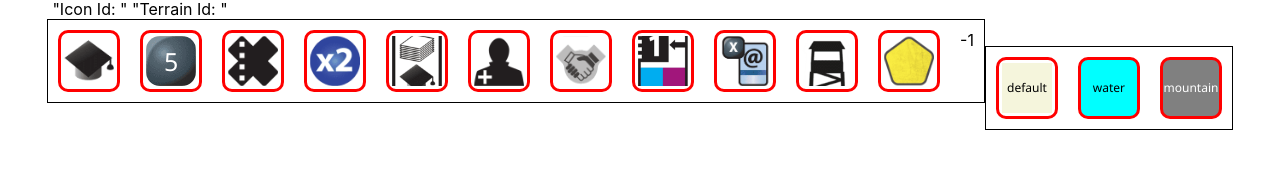
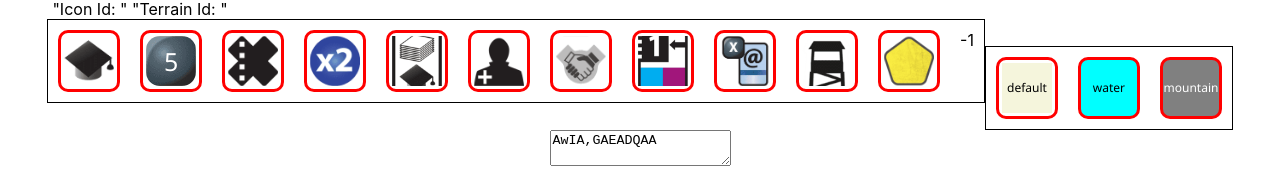
Before and after one commit to elainez98/arknova-map-maker-tsx, a React (Create React App) app: page / in a window 1280 px wide. Shown: the part 635-805 px from the top of the page. Built offline with nearby package versions, Linux system fonts and the light colour scheme.

Commit message:
Add textarea to display searchParams

```diff
--- a/package.json
+++ b/package.json
@@ -14,6 +14,7 @@
     "react": "^18.2.0",
     "react-dom": "^18.2.0",
     "react-hexagon": "^1.1.3",
+    "react-router-dom": "^6.22.0",
     "react-scripts": "^5.0.1",
     "typescript": "^4.9.5",
     "web-vitals": "^2.1.4"
--- a/src/App.tsx
+++ b/src/App.tsx
@@ -1,25 +1,34 @@
 import './App.css';
 
-import Bonus from './components/Bonus';
-import { Terrain, TerrainMap } from './Model/terrain';
-import React, { useState } from 'react';
-import './App.css';
-import HexagonGrid from './components/HexagonGrid';
+import { BrushSelection, BrushSelectionContext } from './context';
+import { HexData, decode } from './Model/hex';
+
 import BrushBox from './components/Brushbox';
 import BrushBoxTextures from './components/Brushbox-textures';
-import { BrushSelectionContext, BrushSelection } from './context';
-import { HexData } from './Model/hex';
+import ExportUrl from './components/ExportUrl';
+import HexagonGrid from './components/HexagonGrid';
+import { Icon } from './Model/icon';
+import { Terrain } from './Model/terrain';
+import { useSearchParams } from 'react-router-dom';
+import { useState } from 'react';
+
+function getHexagonsOrDefault(serializedHexes: string | null): HexData[] {
+  if (!serializedHexes) {
+    return [{ index: 3, terrain: Terrain.ROCK }, {
+      index: 24, terrain: Terrain.WATER, bonus: {
+        icon: Icon.Clever
+      }
+    }];
+  }
+  return serializedHexes.split(',').map(decode);
+}
 
 function App() {
   const [brushSelection, setBrushSelection] = useState({} as BrushSelection);
   const { terrain, icon } = brushSelection;
 
-  const hexagons: HexData[] = [
-    {
-      index: 3,
-      terrain: Terrain.ROCK
-    }
-  ];
+  const [searchParams, setSearchParams] = useSearchParams();
+  const hexagons = getHexagonsOrDefault(searchParams.get('hexes'));
 
   return (
     <div className="App">
@@ -30,6 +39,7 @@ function App() {
         <BrushBox setBrushSelection={setBrushSelection} />
         <BrushBoxTextures setBrushSelection={setBrushSelection} />
       </BrushSelectionContext.Provider>
+      <ExportUrl hexagons={hexagons} />
     </div>
   );
 }
--- /dev/null
+++ b/src/components/ExportUrl.tsx
@@ -0,0 +1,17 @@
+import { HexData, stringify } from '../Model/hex';
+
+import { useLocation } from 'react-router-dom';
+
+interface ExportUrlProps {
+  hexagons: HexData[],
+};
+
+function ExportUrl(props: ExportUrlProps) {
+  const { hexagons } = props;
+  const location = useLocation();
+  const hexes = hexagons.map(stringify).join(',');
+
+  return <textarea>{hexes}</textarea>
+}
+
+export default ExportUrl;
--- a/src/index.tsx
+++ b/src/index.tsx
@@ -1,7 +1,9 @@
+import './index.css';
+
+import App from './App';
+import { BrowserRouter } from 'react-router-dom';
 import React from 'react';
 import ReactDOM from 'react-dom/client';
-import './index.css';
-import App from './App';
 import reportWebVitals from './reportWebVitals';
 
 const root = ReactDOM.createRoot(
@@ -9,7 +11,9 @@ const root = ReactDOM.createRoot(
 );
 root.render(
   <React.StrictMode>
-    <App />
+    <BrowserRouter>
+      <App />
+    </BrowserRouter>
   </React.StrictMode>
 );
 
```
Also changed, not shown: src/components/HexagonGrid.tsx (+5 -5 lines).
